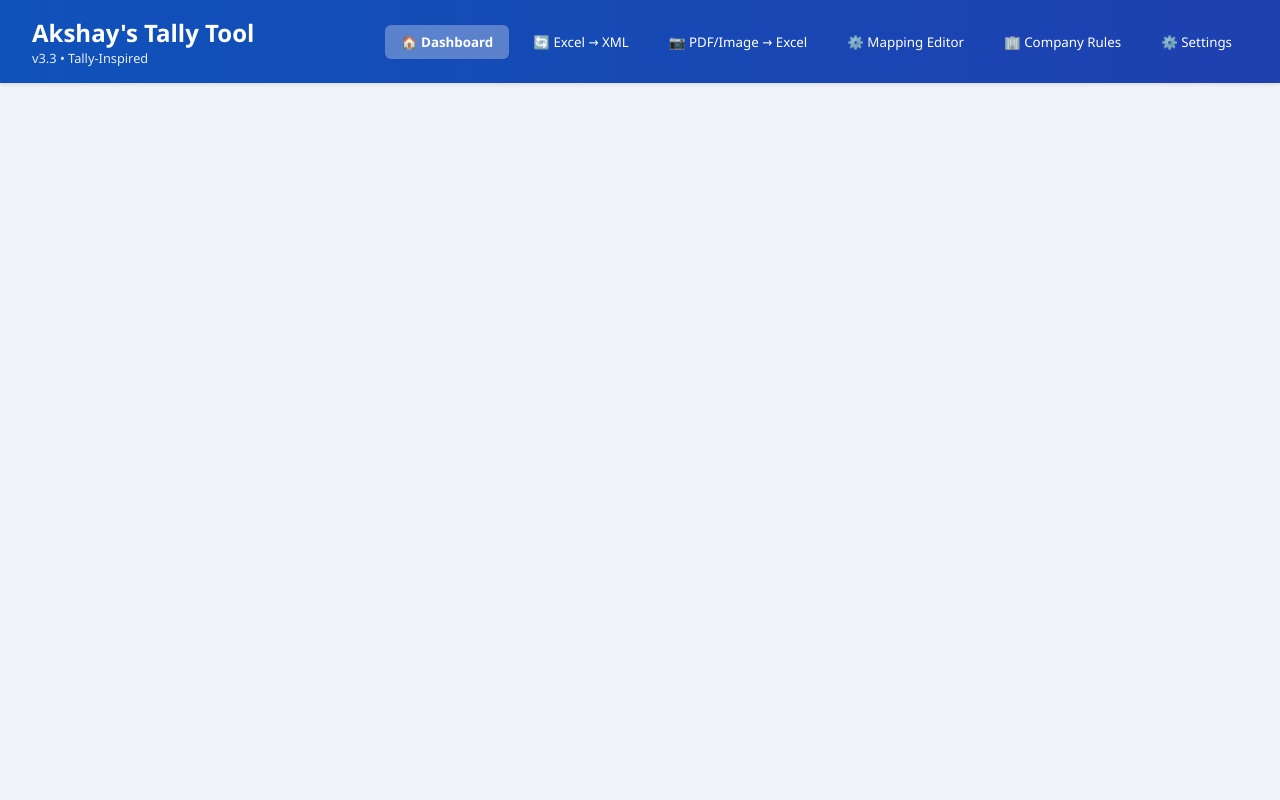
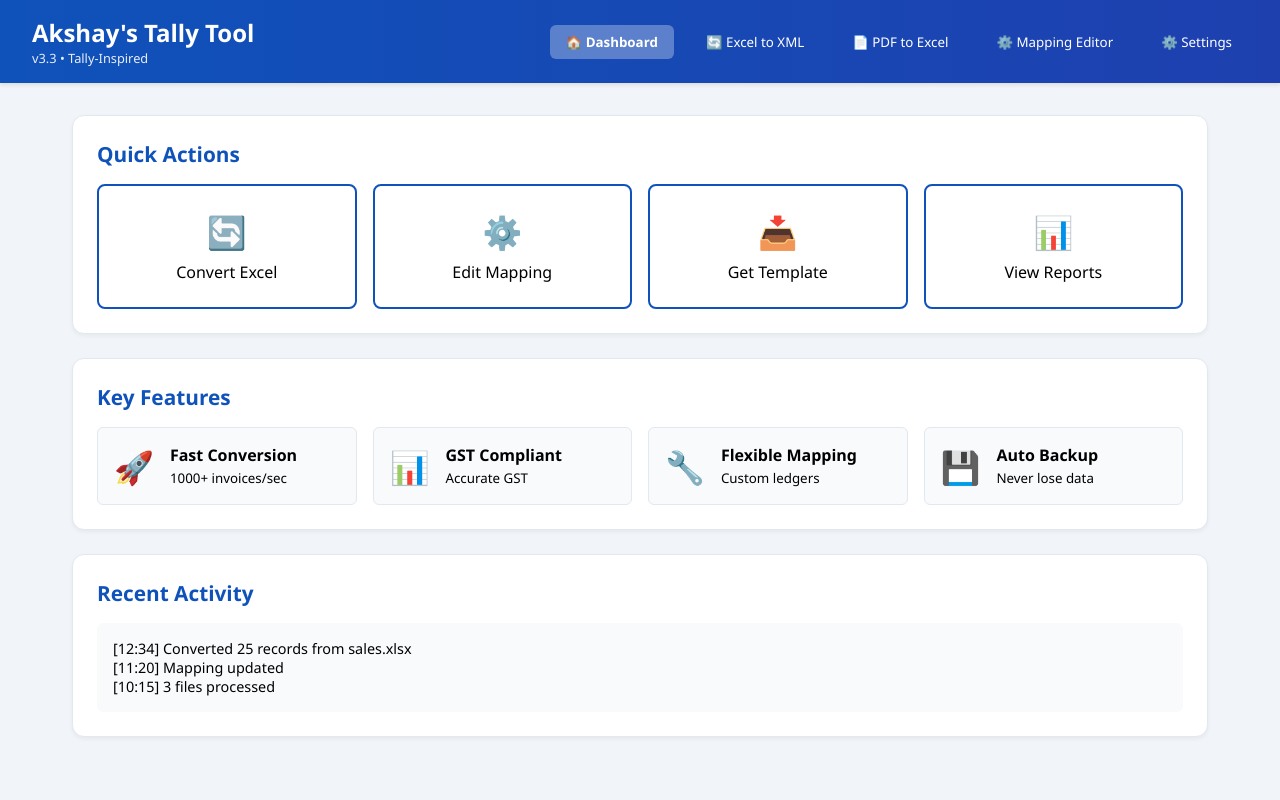
Before and after one commit to akshaybhati1098-ctrl/tally-automation-tool, a FastAPI app: page / in a window 1280 px wide. Run offline with FastAPI, Linux system fonts and the light colour scheme.

Commit message:
Replace web folder with updated UI structure

```diff
--- a/web/static/css/style.css
+++ b/web/static/css/style.css
@@ -5,19 +5,21 @@
     font-family: 'Segoe UI', Tahoma, Geneva, Verdana, sans-serif;
 }
 
-/* Light theme (default) */
 body {
     background: #F1F5F9;
-    color: #1E293B;
+    min-height: 100vh;
+    display: flex;
+    flex-direction: column;
     transition: background-color 0.3s, color 0.3s;
 }
 
-/* Dark theme */
+/* Dark theme variables */
 body.dark-theme {
     background: #0F172A;
-    color: #E2E8F0;
+    color: #F1F5F9;
 }
 
+/* Top navigation bar */
 .top-nav {
     background: linear-gradient(90deg, #0F52BA, #1E40AF);
     color: white;
@@ -25,13 +27,11 @@ body.dark-theme {
     display: flex;
     align-items: center;
     justify-content: space-between;
-    flex-wrap: wrap;
     box-shadow: 0 2px 4px rgba(0,0,0,0.1);
 }
 
-body.dark-theme .top-nav {
-    background: linear-gradient(90deg, #1e3a8a, #0F52BA);
-    box-shadow: 0 2px 4px rgba(0,0,0,0.3);
+.dark-theme .top-nav {
+    background: linear-gradient(90deg, #1e3a8a, #1e1b4b);
 }
 
 .logo h2 {
@@ -46,8 +46,7 @@ body.dark-theme .top-nav {
 
 .nav-links {
     display: flex;
-    gap: 0.5rem;
-    flex-wrap: wrap;
+    gap: 1rem;
 }
 
 .nav-link {
@@ -59,7 +58,6 @@ body.dark-theme .top-nav {
     cursor: pointer;
     font-weight: 500;
     transition: background 0.2s;
-    white-space: nowrap;
 }
 
 .nav-link:hover {
--- a/web/static/scripts/app.js
+++ b/web/static/scripts/app.js
@@ -1,7 +1,19 @@
+// ---------- STATE ----------
+let currentMapping = null;
+let currentGroup = null;
+let settings = {
+    theme: 'light',
+    default_vtype: 'sale',
+    default_sheet: 'Sheet1'
+};
+
 // ---------- NAVIGATION ----------
 function navigateTo(pageId) {
+    // Hide all pages
     document.querySelectorAll('.page').forEach(p => p.classList.remove('active'));
+    // Show selected page
     document.getElementById(pageId).classList.add('active');
+    // Update active nav button
     document.querySelectorAll('.nav-link').forEach(btn => btn.classList.remove('active'));
     document.querySelector(`.nav-link[data-page="${pageId}"]`).classList.add('active');
 }
@@ -12,11 +24,15 @@ document.querySelectorAll('.nav-link').forEach(btn => {
 
 // ---------- DASHBOARD ----------
 function downloadTemplate() {
-    alert('Template download: create a sample Excel with required columns.');
+    alert('Template download: Create a sample Excel with required columns.\nIn a full version, this would generate a file.');
 }
-function viewReports() { alert('Reports coming soon.'); }
+
+function viewReports() {
+    alert('Reports feature coming soon.');
+}
 
 async function loadActivity() {
+    // Simulate recent activity (in real app, could fetch from server logs)
     document.getElementById('activityLog').innerHTML = `
         <div>[12:34] Converted 25 records from sales.xlsx</div>
         <div>[11:20] Mapping updated</div>
@@ -82,10 +98,73 @@ document.getElementById('convertForm').addEventListener('submit', async (e) => {
     }
 });
 
+// ---------- PDF TO EXCEL CONVERTER ----------
+document.getElementById('pdfConvertForm')?.addEventListener('submit', async (e) => {
+    e.preventDefault();
+    const formData = new FormData(e.target);
+    const progress = document.getElementById('pdfProgress');
+    const progressBar = document.getElementById('pdfProgressBar');
+    const messageDiv = document.getElementById('pdfMessage');
+
+    progress.style.display = 'block';
+    progressBar.style.width = '0%';
+    messageDiv.style.display = 'none';
+
+    try {
+        const response = await fetch('/api/convert-pdf', {
+            method: 'POST',
+            body: formData
+        });
+
+        progressBar.style.width = '100%';
+
+        if (response.ok) {
+            const blob = await response.blob();
+            const url = window.URL.createObjectURL(blob);
+            const a = document.createElement('a');
+            a.href = url;
+            const contentDisposition = response.headers.get('Content-Disposition');
+            let filename = 'converted.xlsx';
+            if (contentDisposition) {
+                const match = contentDisposition.match(/filename="?([^"]+)"?/);
+                if (match) filename = match[1];
+            }
+            a.download = filename;
+            document.body.appendChild(a);
+            a.click();
+            a.remove();
+            window.URL.revokeObjectURL(url);
+
+            messageDiv.className = 'message success';
+            messageDiv.innerHTML = '✅ Conversion successful!';
+            messageDiv.style.display = 'block';
+        } else {
+            const error = await response.text();
+            throw new Error(error);
+        }
+    } catch (err) {
+        messageDiv.className = 'message error';
+        messageDiv.innerHTML = `❌ Error: ${err.message}`;
+        messageDiv.style.display = 'block';
+    } finally {
+        setTimeout(() => {
+            progress.style.display = 'none';
+            progressBar.style.width = '0%';
+        }, 1000);
+    }
+});
+
 // ---------- MAPPING EDITOR ----------
-let currentMapping = null;
-let currentGroup = null;
-const groupNames = ['COMPANY_STATE','SALES','SALES_IGST','PURCHASE','CGST_RATES','SGST_RATES','IGST_RATES','DEBUG'];
+const groupNames = [
+    'COMPANY_STATE',
+    'SALES',
+    'SALES_IGST',
+    'PURCHASE',
+    'CGST_RATES',
+    'SGST_RATES',
+    'IGST_RATES',
+    'DEBUG'
+];
 
 async function loadMapping() {
     try {
@@ -112,8 +191,11 @@ function renderGroupList() {
 
 function selectGroup(name) {
     currentGroup = name;
+    // Update active class
     document.querySelectorAll('.group-item').forEach(item => item.classList.remove('active'));
-    for (let item of document.querySelectorAll('.group-item')) {
+    // Find the one with matching text
+    const items = document.querySelectorAll('.group-item');
+    for (let item of items) {
         if (item.textContent.trim() === name) {
             item.classList.add('active');
             break;
@@ -148,11 +230,14 @@ function renderRateList(group) {
             }
         };
     } else {
+        // Object of rate -> ledger
         rateListDiv.innerHTML = '';
         if (!data || Object.keys(data).length === 0) {
             rateListDiv.innerHTML = '<div class="rate-item">No mappings found. Click "Add Rate" to create one.</div>';
         } else {
-            Object.entries(data).sort((a,b) => parseFloat(a[0])-parseFloat(b[0])).forEach(([rate, ledger]) => {
+            Object.entries(data)
+                .sort((a, b) => parseFloat(a[0]) - parseFloat(b[0]))
+                .forEach(([rate, ledger]) => {
                     const item = document.createElement('div');
                     item.className = 'rate-item';
                     item.innerHTML = `
@@ -208,192 +293,23 @@ document.getElementById('saveMappingBtn').addEventListener('click', async () =>
             headers: { 'Content-Type': 'application/json' },
             body: JSON.stringify(currentMapping)
         });
-        if (response.ok) alert('Mapping saved successfully!');
-        else alert('Failed to save mapping.');
+        if (response.ok) {
+            alert('Mapping saved successfully!');
+        } else {
+            alert('Failed to save mapping.');
+        }
     } catch (err) {
         alert('Error saving mapping: ' + err.message);
     }
 });
 
-// ---------- COMPANY RULES MANAGER ----------
-let companyRules = {};
-let editingKey = null;
-
-async function loadCompanies() {
-    try {
-        const response = await fetch('/api/company-rules');
-        companyRules = await response.json();
-        renderCompanyList();
-        renderCompanyDropdown();
-    } catch (err) {
-        console.error('Failed to load companies', err);
+// ---------- SETTINGS ----------
+async function loadSettings() {
+    // Load from localStorage
+    const saved = localStorage.getItem('settings');
+    if (saved) {
+        settings = JSON.parse(saved);
     }
-}
-
-function renderCompanyList() {
-    const container = document.getElementById('companyList');
-    container.innerHTML = '';
-    for (const [key, rule] of Object.entries(companyRules)) {
-        const card = document.createElement('div');
-        card.className = 'card';
-        card.innerHTML = `
-            <div style="display: flex; justify-content: space-between; align-items: center; flex-wrap: wrap;">
-                <div>
-                    <h4>${rule.label} (${key})</h4>
-                    <p><b>Taxable:</b> ${rule.taxable} | <b>CGST:</b> ${rule.cgst || '—'} | <b>SGST:</b> ${rule.sgst || '—'} | <b>IGST:</b> ${rule.igst || '—'}</p>
-                    <p><b>Fuel:</b> ${rule.fuel || '—'} | <b>Shipment:</b> ${rule.shipment || '—'} | <b>Invoice Total:</b> ${rule.invoice_total}</p>
-                </div>
-                <div>
-                    <button class="btn-edit" onclick="editCompany('${key}')">✏️ Edit</button>
-                    <button class="btn-delete" onclick="deleteCompany('${key}')">🗑️ Delete</button>
-                </div>
-            </div>
-        `;
-        container.appendChild(card);
-    }
-}
-
-function renderCompanyDropdown() {
-    const select = document.getElementById('companySelect');
-    select.innerHTML = '<option value="">-- Select Company --</option>';
-    for (const [key, rule] of Object.entries(companyRules)) {
-        const option = document.createElement('option');
-        option.value = key;
-        option.textContent = rule.label;
-        select.appendChild(option);
-    }
-}
-
-function showAddCompanyModal() {
-    editingKey = null;
-    document.getElementById('modalTitle').textContent = 'Add Company';
-    document.getElementById('companyForm').reset();
-    document.getElementById('companyKey').disabled = false;
-    document.getElementById('companyModal').style.display = 'flex';
-}
-
-function closeCompanyModal() {
-    document.getElementById('companyModal').style.display = 'none';
-}
-
-function editCompany(key) {
-    editingKey = key;
-    const rule = companyRules[key];
-    document.getElementById('modalTitle').textContent = 'Edit Company';
-    document.getElementById('companyKey').value = key;
-    document.getElementById('companyKey').disabled = true;
-    document.getElementById('companyLabel').value = rule.label || '';
-    document.getElementById('taxable').value = rule.taxable || '';
-    document.getElementById('cgst').value = rule.cgst || '';
-    document.getElementById('sgst').value = rule.sgst || '';
-    document.getElementById('igst').value = rule.igst || '';
-    document.getElementById('fuel').value = rule.fuel || '';
-    document.getElementById('shipment').value = rule.shipment || '';
-    document.getElementById('invoice_total').value = rule.invoice_total || '';
-    document.getElementById('companyModal').style.display = 'flex';
-}
-
-async function deleteCompany(key) {
-    if (!confirm(`Delete company ${key}?`)) return;
-    const response = await fetch(`/api/company-rules/${key}`, { method: 'DELETE' });
-    if (response.ok) {
-        loadCompanies();
-    } else {
-        alert('Failed to delete');
-    }
-}
-
-document.getElementById('companyForm').addEventListener('submit', async (e) => {
-    e.preventDefault();
-    const key = document.getElementById('companyKey').value.trim();
-    if (!key) {
-        alert('Company key is required');
-        return;
-    }
-    const rule = {
-        label: document.getElementById('companyLabel').value,
-        taxable: document.getElementById('taxable').value,
-        cgst: document.getElementById('cgst').value || null,
-        sgst: document.getElementById('sgst').value || null,
-        igst: document.getElementById('igst').value || null,
-        fuel: document.getElementById('fuel').value || null,
-        shipment: document.getElementById('shipment').value || null,
-        invoice_total: document.getElementById('invoice_total').value
-    };
-    const response = await fetch(`/api/company-rules/${key}`, {
-        method: 'PUT',
-        headers: { 'Content-Type': 'application/json' },
-        body: JSON.stringify(rule)
-    });
-    if (response.ok) {
-        closeCompanyModal();
-        loadCompanies();
-    } else {
-        alert('Failed to save company');
-    }
-});
-
-// ---------- PDF/IMAGE TO EXCEL ----------
-document.getElementById('imageConvertForm').addEventListener('submit', async (e) => {
-    e.preventDefault();
-    const formData = new FormData(e.target);
-    const progress = document.getElementById('imageProgress');
-    const progressBar = document.getElementById('imageProgressBar');
-    const messageDiv = document.getElementById('imageMessage');
-
-    progress.style.display = 'block';
-    progressBar.style.width = '0%';
-    messageDiv.style.display = 'none';
-
-    try {
-        const response = await fetch('/api/convert-image', {
-            method: 'POST',
-            body: formData
-        });
-
-        progressBar.style.width = '100%';
-
-        if (response.ok) {
-            const blob = await response.blob();
-            const url = window.URL.createObjectURL(blob);
-            const a = document.createElement('a');
-            a.href = url;
-            const contentDisposition = response.headers.get('Content-Disposition');
-            let filename = 'extracted.xlsx';
-            if (contentDisposition) {
-                const match = contentDisposition.match(/filename="?([^"]+)"?/);
-                if (match) filename = match[1];
-            }
-            a.download = filename;
-            document.body.appendChild(a);
-            a.click();
-            a.remove();
-            window.URL.revokeObjectURL(url);
-
-            messageDiv.className = 'message success';
-            messageDiv.innerHTML = '✅ Conversion successful! Excel file downloaded.';
-            messageDiv.style.display = 'block';
-        } else {
-            const error = await response.text();
-            throw new Error(error);
-        }
-    } catch (err) {
-        messageDiv.className = 'message error';
-        messageDiv.innerHTML = `❌ Error: ${err.message}`;
-        messageDiv.style.display = 'block';
-    } finally {
-        setTimeout(() => {
-            progress.style.display = 'none';
-            progressBar.style.width = '0%';
-        }, 1000);
-    }
-});
-
-// ---------- SETTINGS ----------
-let settings = { theme: 'light', default_vtype: 'sale', default_sheet: 'Sheet1' };
-function loadSettings() {
-    const saved = localStorage.getItem('settings');
-    if (saved) settings = JSON.parse(saved);
     document.getElementById('themeSelect').value = settings.theme;
     document.getElementById('defaultVtype').value = settings.default_vtype;
     document.getElementById('defaultSheet').value = settings.default_sheet;
@@ -401,14 +317,11 @@ function loadSettings() {
 }
 
 function applyTheme(theme) {
-    // Remove any existing theme class
-    document.body.classList.remove('dark-theme');
     if (theme === 'dark') {
         document.body.classList.add('dark-theme');
+    } else {
+        document.body.classList.remove('dark-theme');
     }
-    // Optional: keep the old inline styles for compatibility
-    document.body.style.background = ''; // let CSS handle it
-    document.body.style.color = '';
 }
 
 document.getElementById('saveSettingsBtn').addEventListener('click', () => {
@@ -421,10 +334,11 @@ document.getElementById('saveSettingsBtn').addEventListener('click', () => {
     msg.className = 'message success';
     msg.innerHTML = 'Settings saved!';
     msg.style.display = 'block';
-    setTimeout(() => msg.style.display = 'none', 2000);
+    setTimeout(() => {
+        msg.style.display = 'none';
+    }, 2000);
 });
 
 // ---------- INIT ----------
 loadMapping();
-loadCompanies();
 loadSettings();
--- a/web/templates/index.html
+++ b/web/templates/index.html
@@ -3,46 +3,30 @@
 <head>
     {% include 'partials/head.html' %}
 </head>
-
 <body>
-
-    <!-- Sidebar / Navbar -->
     {% include 'partials/navbar.html' %}
 
-    <!-- Main Content Area -->
-    <main class="main-content">
-
-        <!-- Dashboard -->
-        <section class="page" id="page-dashboard">
+    <div class="main-content">
+        <div id="dashboard" class="page active">
             {% include 'pages/dashboard.html' %}
-        </section>
-
-        <!-- Excel to XML -->
-        <section class="page" id="page-excel" hidden>
+        </div>
+        <div id="converter" class="page">
             {% include 'pages/excel_to_xml.html' %}
-        </section>
-
-        <!-- Image to Excel -->
-        <section class="page" id="page-image" hidden>
+        </div>
+        <div id="mapping" class="page">
+            {% include 'pages/mapping.html' %}
+        </div>
+        <div id="settings" class="page">
+            {% include 'pages/settings.html' %}
+        </div>
+        <!-- Additional pages for future use -->
+        <div id="image_to_excel" class="page">
             {% include 'pages/image_to_excel.html' %}
-        </section>
-
-        <!-- Mapping -->
-        <section class="page" id="page-mapping" hidden>
-            {% include 'pages/mapping.html' %}
-        </section>
-
-        <!-- Company -->
-        <section class="page" id="page-company" hidden>
+        </div>
+        <div id="company" class="page">
             {% include 'pages/company.html' %}
-        </section>
-
-        <!-- Settings -->
-        <section class="page" id="page-settings" hidden>
-            {% include 'pages/settings.html' %}
-        </section>
-
-    </main>
+        </div>
+    </div>
 
     <script src="/static/scripts/app.js"></script>
 </body>
--- a/web/templates/pages/dashboard.html
+++ b/web/templates/pages/dashboard.html
@@ -1,4 +1,3 @@
-<div id="dashboard" class="page active">
 <div class="card">
     <div class="card-header">
         <h3>Quick Actions</h3>
@@ -6,19 +5,19 @@
     <div class="quick-actions">
         <div class="action-card" onclick="navigateTo('converter')">
             <div class="icon">🔄</div>
-                <div>Convert Excel → XML</div>
-            </div>
-            <div class="action-card" onclick="navigateTo('image2excel')">
-                <div class="icon">📷</div>
-                <div>PDF/Image → Excel</div>
+            <div>Convert Excel</div>
         </div>
         <div class="action-card" onclick="navigateTo('mapping')">
             <div class="icon">⚙️</div>
             <div>Edit Mapping</div>
         </div>
-            <div class="action-card" onclick="navigateTo('company')">
-                <div class="icon">🏢</div>
-                <div>Company Rules</div>
+        <div class="action-card" onclick="downloadTemplate()">
+            <div class="icon">📥</div>
+            <div>Get Template</div>
+        </div>
+        <div class="action-card" onclick="viewReports()">
+            <div class="icon">📊</div>
+            <div>View Reports</div>
         </div>
     </div>
 </div>
@@ -30,19 +29,19 @@
     <div class="features-grid">
         <div class="feature-item">
             <span class="feature-icon">🚀</span>
-                <div><b>Fast XML</b><br><small>1000+ invoices/sec</small></div>
+            <div><b>Fast Conversion</b><br><small>1000+ invoices/sec</small></div>
         </div>
         <div class="feature-item">
-                <span class="feature-icon">📷</span>
-                <div><b>OCR Extraction</b><br><small>PDF/Image → Excel</small></div>
+            <span class="feature-icon">📊</span>
+            <div><b>GST Compliant</b><br><small>Accurate GST</small></div>
         </div>
         <div class="feature-item">
             <span class="feature-icon">🔧</span>
             <div><b>Flexible Mapping</b><br><small>Custom ledgers</small></div>
         </div>
         <div class="feature-item">
-                <span class="feature-icon">🏢</span>
-                <div><b>Company Rules</b><br><small>Add your own</small></div>
+            <span class="feature-icon">💾</span>
+            <div><b>Auto Backup</b><br><small>Never lose data</small></div>
         </div>
     </div>
 </div>
@@ -53,4 +52,3 @@
     </div>
     <div class="activity-log" id="activityLog">Loading...</div>
 </div>
-</div>
--- a/web/templates/pages/excel_to_xml.html
+++ b/web/templates/pages/excel_to_xml.html
@@ -1,4 +1,3 @@
-<div id="converter" class="page">
 <div class="card">
     <div class="card-header">
         <h3>Excel to XML Converter</h3>
@@ -6,7 +5,7 @@
     <form id="convertForm">
         <div class="form-group">
             <label>Excel File</label>
-                <input type="file" name="file" accept=".xlsx,.xls" required>
+            <input type="file" name="file" accept=".xlsx,.xls" required id="fileInput">
         </div>
         <div class="form-group">
             <label>Sheet Name</label>
@@ -26,4 +25,3 @@
     </div>
     <div id="message" class="message"></div>
 </div>
-</div>
--- a/web/templates/pages/mapping.html
+++ b/web/templates/pages/mapping.html
@@ -1,4 +1,3 @@
-<div id="mapping" class="page">
 <div class="card">
     <div class="card-header">
         <h3>Ledger Mapping Editor</h3>
@@ -18,4 +17,3 @@
         </div>
     </div>
 </div>
-</div>
--- a/web/templates/pages/settings.html
+++ b/web/templates/pages/settings.html
@@ -1,4 +1,3 @@
-<div id="settings" class="page">
 <div class="card">
     <div class="card-header">
         <h3>Settings</h3>
@@ -22,6 +21,5 @@
         <input type="text" id="defaultSheet" value="Sheet1">
     </div>
     <button class="btn btn-primary" id="saveSettingsBtn">Save Settings</button>
-        <div id="settingsMessage" class="message"></div>
+    <div id="settingsMessage" class="message" style="margin-top: 1rem;"></div>
 </div>
-</div>
--- a/web/templates/partials/navbar.html
+++ b/web/templates/partials/navbar.html
@@ -5,10 +5,9 @@
     </div>
     <div class="nav-links">
         <button class="nav-link active" data-page="dashboard">🏠 Dashboard</button>
-        <button class="nav-link" data-page="converter">🔄 Excel → XML</button>
-        <button class="nav-link" data-page="image2excel">📷 PDF/Image → Excel</button>
+        <button class="nav-link" data-page="converter">🔄 Excel to XML</button>
+        <button class="nav-link" data-page="image_to_excel">📄 PDF to Excel</button>
         <button class="nav-link" data-page="mapping">⚙️ Mapping Editor</button>
-        <button class="nav-link" data-page="company">🏢 Company Rules</button>
         <button class="nav-link" data-page="settings">⚙️ Settings</button>
     </div>
 </div>
```
Also changed, not shown: other parts of web/static/css/style.css (+81 -77 lines). Lines whose indentation alone changed are shown as unchanged.
